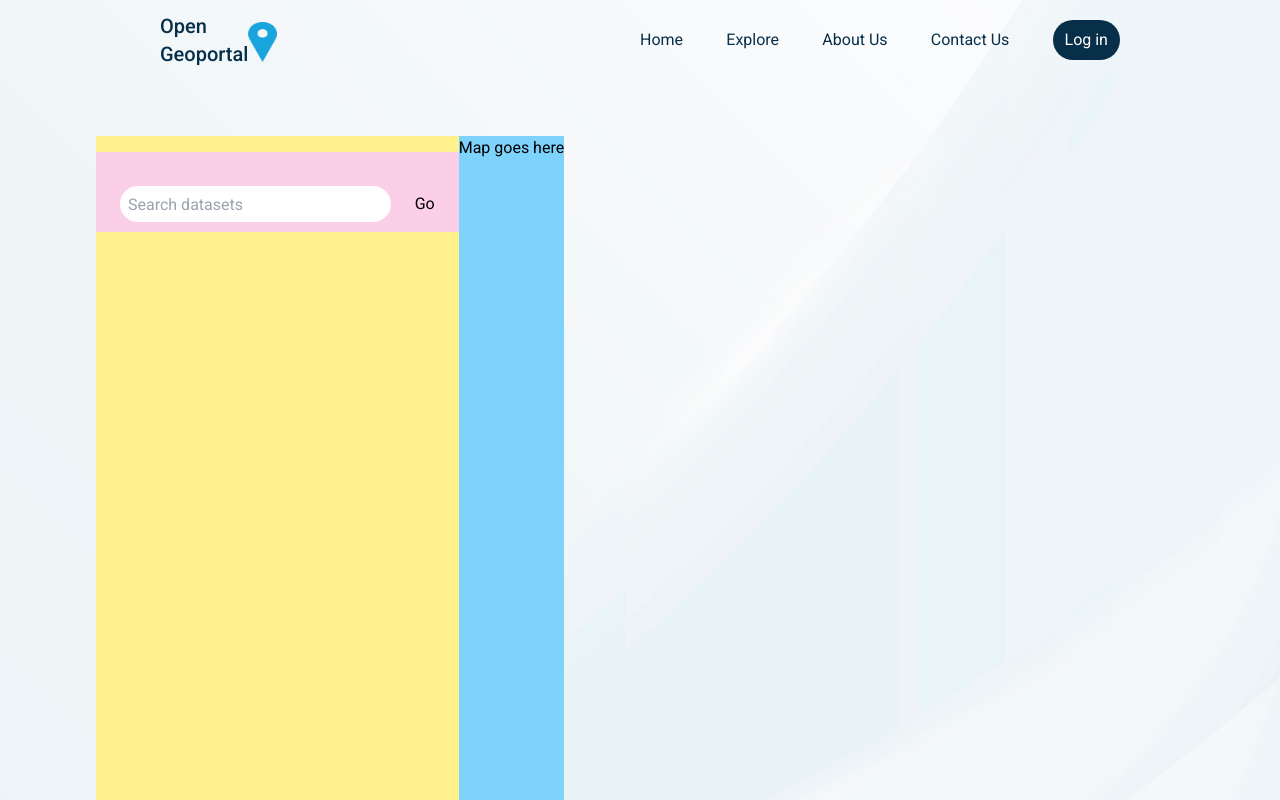
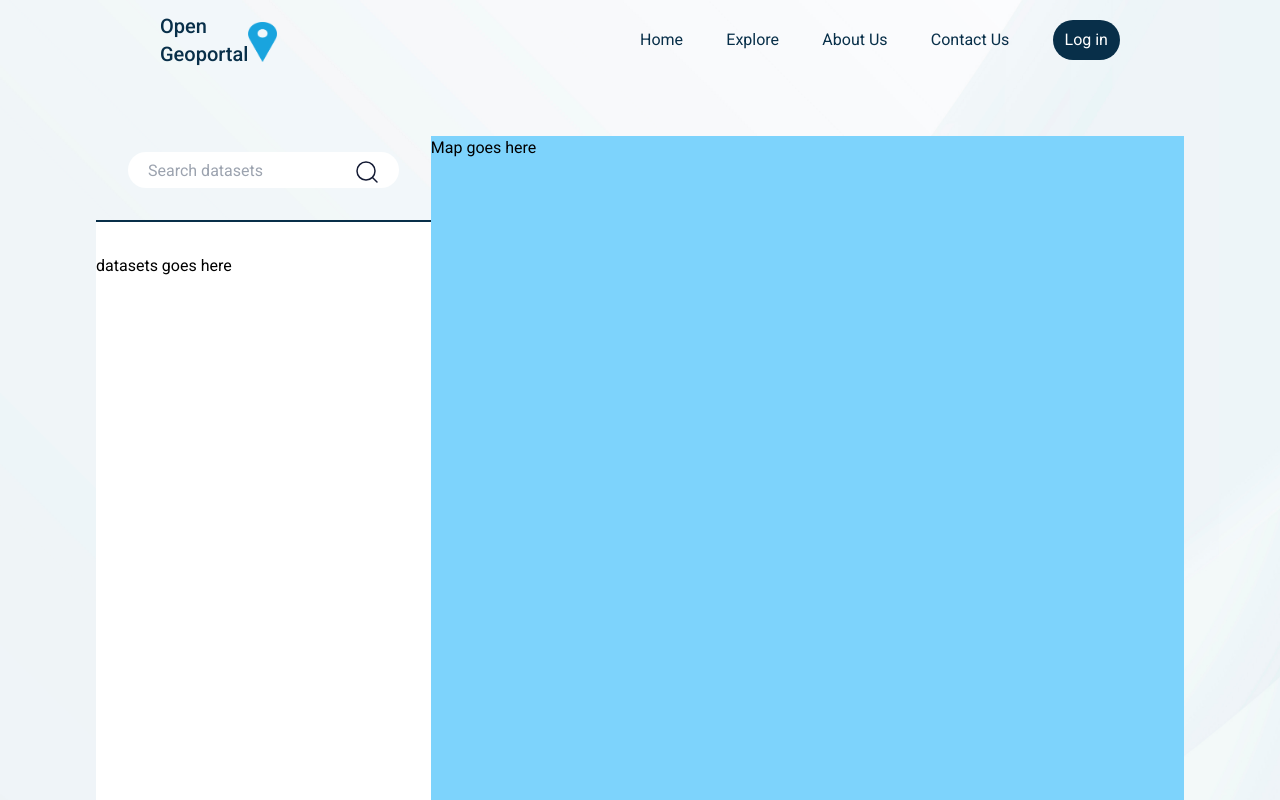
Before and after one commit to Kimberley-saka/geo_portal, a React (Vite) app: page /explore in a window 1280 px wide. Shown: the top 800 px of the page. Built offline with nearby package versions, Linux system fonts and the light colour scheme.

Commit message:
Refactor explore page layout and search functionality

```diff
--- a/src/pages/explore.jsx
+++ b/src/pages/explore.jsx
@@ -5,17 +5,27 @@ export default function ExplorePage() {
   }
   return(
     <div className="flex flex-row px-8 md:px-24 md:my-14">
-      <div className="flex justify-center pt-4 md:w-1/3 md:h-screen bg-yellow-200">
-        <form className="flex justify-center items-center w-full h-20 bg-pink-200 space-x-6 pt-6 px-6" onSubmit={getDatasets}>
-          <input className="w-full h-9 rounded-full placeholder:pl-2" placeholder="Search datasets"></input>
-          <button className="" type="submit">Go</button>
+      <div className="flex flex-col space-y-8 pt-4 md:w-1/3 md:h-screen">
+        <form className="w-full px-8 " onSubmit={getDatasets}>
+          <div className="relative">
+            <input className="flex-grow w-full h-9 rounded-full pl-5 pr-12" placeholder="Search datasets" />
+            <button className="absolute top-0 right-0 mt-2 mr-2 pr-3
+            transform transition-transform duration-200 hover:scale-110" type="submit">
+              <svg width="24" height="24" viewBox="0 0 24 24" fill="none" xmlns="http://www.w3.org/2000/svg">
+                <path d="M17.5 17.5L22 22" stroke="#141B34" stroke-width="1.5" stroke-linecap="round" stroke-linejoin="round"/>
+                <path d="M20 11C20 6.02944 15.9706 2 11 2C6.02944 2 2 6.02944 2 11C2 15.9706 6.02944
+                20 11 20C15.9706 20 20 15.9706 20 11Z" stroke="#141B34" stroke-width="1.5" stroke-linejoin="round"/>
+              </svg>
+
+            </button>
+          </div>
         </form>
-
-        <div className="">
+        <div className="pt-8 border-t-2 border-sky-950 bg-white h-full ">
+          datasets goes here
         </div>
       </div>
 
-      <div id="map" className="bg-sky-300">
+      <div id="map" className="bg-sky-300 md:w-3/4">
         Map goes here
 
       </div>
```
